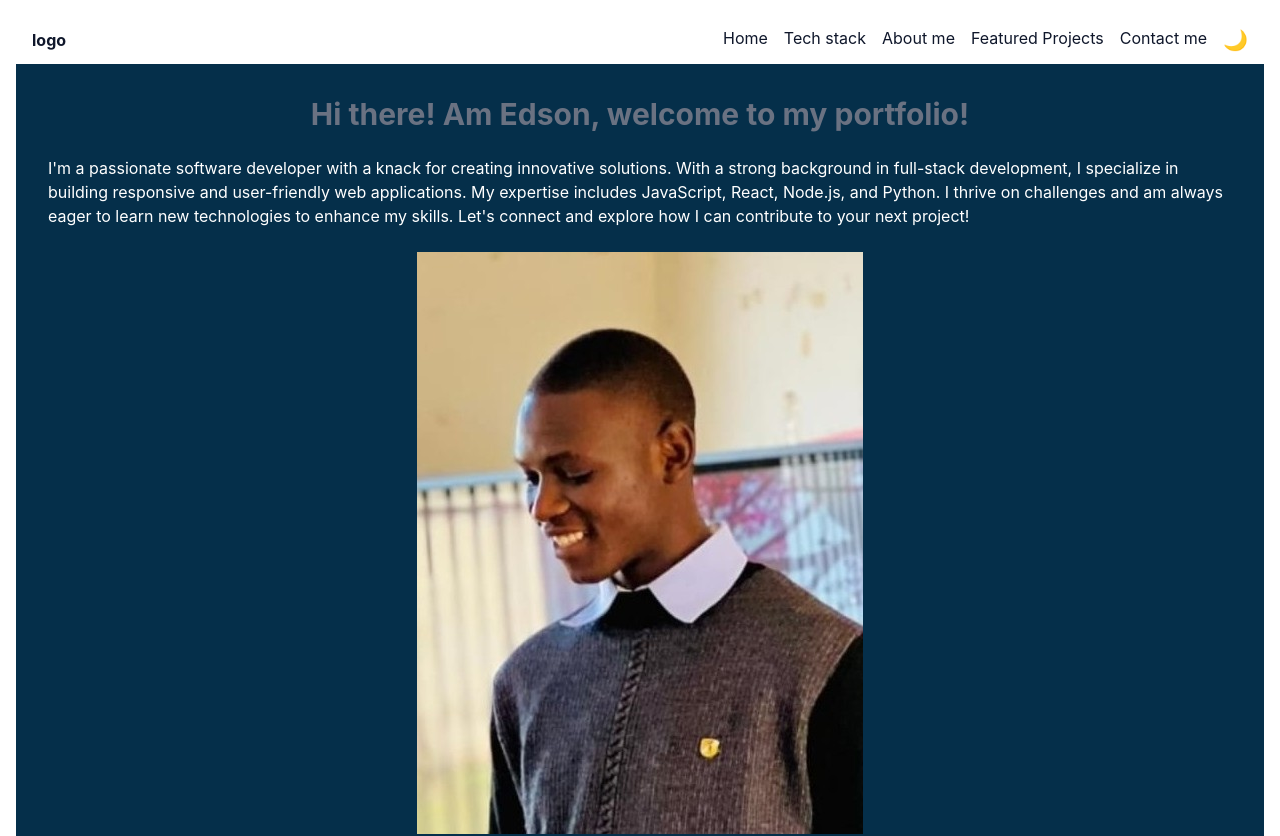
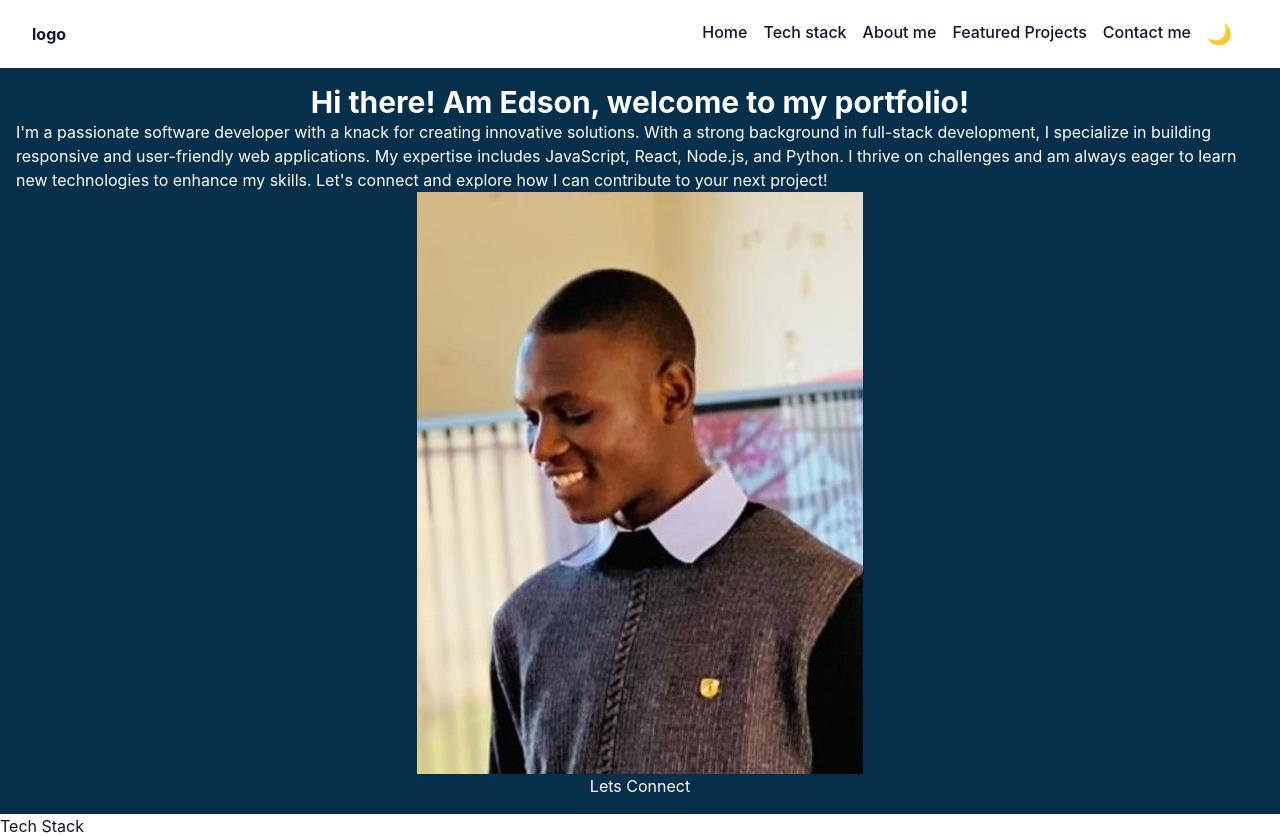
Before and after one commit to Edsonlukiza/react-project02-my-portfolio-, a React (Vite) app in the folder react-project02/: page / in a window 1280 px wide. Shown: the top 836 px of the page. Built offline with nearby package versions, Linux system fonts and the light colour scheme.

Commit message:
navbar responsive tick

```diff
--- a/react-project02/src/App.tsx
+++ b/react-project02/src/App.tsx
@@ -6,7 +6,7 @@ import Footer from './components/Footer';
 
 function App() {
   return (
-    <div className="min-h-screen bg-white text-slate-900 dark:bg-background dark:text-white p-4">
+    <div className="min-h-screen bg-white text-slate-900 dark:bg-background dark:text-white">
       <Navbar />
 
       <main>
--- a/react-project02/src/components/Hero.tsx
+++ b/react-project02/src/components/Hero.tsx
@@ -2,12 +2,12 @@
 import img from '../assets/images/developer2.jpeg'
 function Hero() {
     return (
-        <div className="bg-sky-950 text-white flex flex-col items-center justify-center p-8 space-y-6">
+        <div className="bg-sky-950 text-white flex flex-col items-center justify-center p-4 ">
 
-            <h1 className="text-3xl text-gray-500 font-bold">Hi there! Am Edson, welcome to my portfolio!</h1>
+            <h1 className="text-3xl text-white font-bold">Hi there! Am Edson, welcome to my portfolio!</h1>
             <p>I'm a passionate software developer with a knack for creating innovative solutions. With a strong background in full-stack development, I specialize in building responsive and user-friendly web applications. My expertise includes JavaScript, React, Node.js, and Python. I thrive on challenges and am always eager to learn new technologies to enhance my skills. Let's connect and explore how I can contribute to your next project!</p>
-            <img src={img} alt="Hero Image" className="" />
-            <button className="">Lets Connect</button>
+            <img src={img} alt="Hero Image" className="roundfull" />
+            <button className="round bg-skyblue-250">Lets Connect</button>
         </div>
 
     );
--- a/react-project02/src/components/Navbar.tsx
+++ b/react-project02/src/components/Navbar.tsx
@@ -5,7 +5,9 @@ function Navbar() {
     const [theme, setTheme] = useState(
         localStorage.getItem("theme") || "light"
     );
-
+    const navbarLinks = "relative font-medium after:absolute after:left-0 after:-bottom-1 after:h-[2px] after:w-0 after:bg-blue-500 after:transition-all after:duration-300 hover:after:w-full";
+    const mobileNavLink =
+        "w-full text-center px-4 py-3 rounded-lg font-medium transition-all duration-300 hover:bg-slate-100 dark:hover:bg-slate-800 hover:text-blue-500";
     useEffect(() => {
         document.documentElement.classList.toggle("dark", theme === "dark");
         localStorage.setItem("theme", theme);
@@ -15,15 +17,26 @@ function Navbar() {
 
         <div>
             {/* navbar */}
-            <div className="flex items-center justify-between h-12   px-4">
-                <div className="font-bold">logo</div>
+            <nav className="w-full px-4 py-4 sm:px-8 sm:py-1">
+                <div className="  flex items-center justify-between ">
+                    <div className="font-bold ">logo</div>
                     {/* desktop */}
-                <div className=" hidden sm:flex gap-4">
-                    <a href="#">Home</a>
-                    <a href="#">Tech stack</a>
-                    <a href="#">About me</a>
-                    <a href="#">Featured Projects</a>
-                    <a href="#">Contact me</a>
+                    <div className="  hidden sm:flex gap-4 p-4">
+                        <a href="#" className={navbarLinks}>
+                            Home
+                        </a>
+                        <a href="#" className={navbarLinks}>
+                            Tech stack
+                        </a>
+                        <a href="#" className={navbarLinks}>
+                            About me
+                        </a>
+                        <a href="#" className={navbarLinks}>
+                            Featured Projects
+                        </a>
+                        <a href="#" className={navbarLinks}>
+                            Contact me
+                        </a>
                         <button className=" text-xl cursor-pointer " onClick={() => setTheme(theme === "light" ? "dark" : "light")}>
                             {theme === "light" ? "🌙" : "☀️"}
                         </button>
@@ -37,20 +50,31 @@ function Navbar() {
 
 
                 </div>
+
                 {/* mobile */}
                 {open && (
-                <div className="flex flex-col items-center gap-2 text-black dark:bg-background dark:text-white p-4 sm:hidden">
-                    <a href="#">Tech stack</a>
-                    <a href="#">About me</a>
-                    <a href="#">Featured Projects</a>
-                    <a href="#">Contact me</a>
+
+                    <div className="flex flex-col items-center gap-2 text-black dark:bg-background dark:text-white sm:hidden font-bold">
+                        <a href="#" className={mobileNavLink}>
+                            Tech stack
+                        </a>
+                        <a href="#" className={mobileNavLink}>
+                            About me
+                        </a>
+                        <a href="#" className={mobileNavLink}>
+                            Featured Projects
+                        </a>
+                        <a href="#" className={mobileNavLink}>
+                            Contact me
+                        </a>
 
                         <button className="sm:hidden text-xl cursor-pointer " onClick={() => setTheme(theme === "light" ? "dark" : "light")}>
                             {theme === "light" ? "🌙" : "☀️"}
                         </button>
                     </div>
+
                 )}
-
+            </nav>
         </div>
     );
 }
```
Lines whose indentation alone changed are shown as unchanged.
